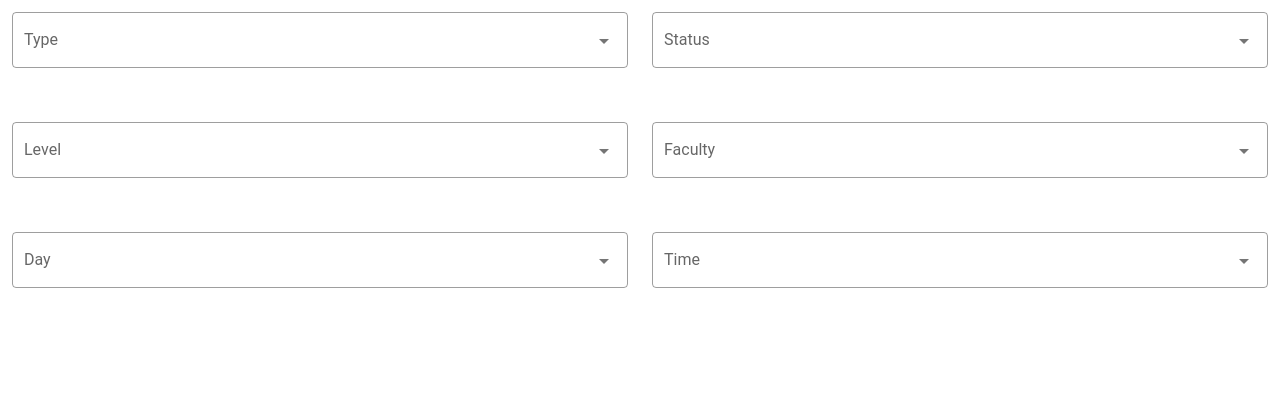
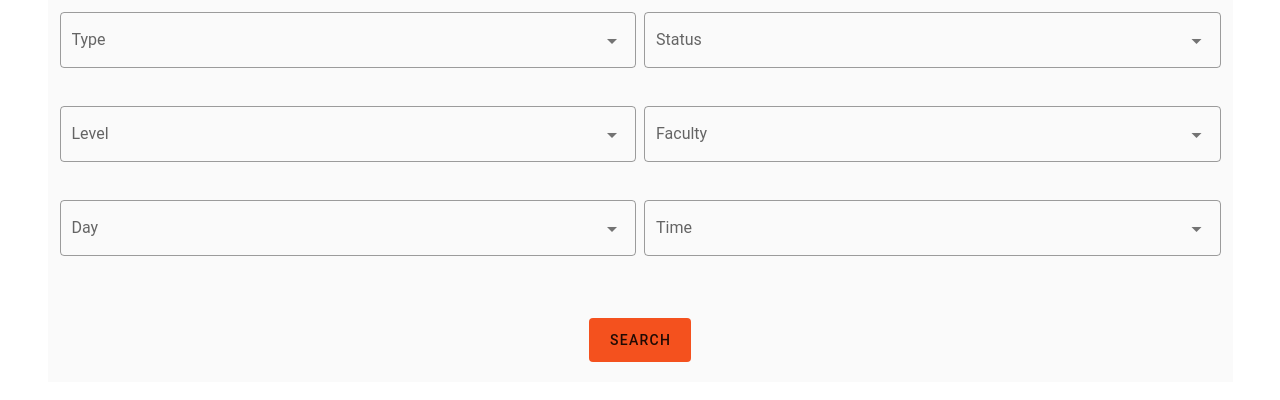
Before and after one commit to MikkalMc/wheresitatdoh, a Vue app in the folder frontend/: page / in a window 1280 px wide. Shown: the top 400 px of the page. Built offline with nearby package versions, Linux system fonts and the light colour scheme; a small style sheet from the web is missing.

Commit message:
adding search button

```diff
--- a/frontend/src/components/HelloWorld.vue
+++ b/frontend/src/components/HelloWorld.vue
@@ -1,6 +1,6 @@
 <template>
-  <v-container fluid>
-    <v-row align="center">
+  <v-container class="grey lighten-5">
+    <v-row dense >
 
        <v-col class="d-flex" cols="12" sm="6">
         <v-autocomplete
@@ -52,6 +52,14 @@
       </v-col>
 
     </v-row>
+    <v-row>
+        <v-col class="text-center" cols="12" sm="12">
+
+        <div class="my-2">
+          <v-btn depressed large color="deep-orange darken-1">Search</v-btn>
+        </div>
+      </v-col>
+    </v-row>
   </v-container>
 </template>
 
```
